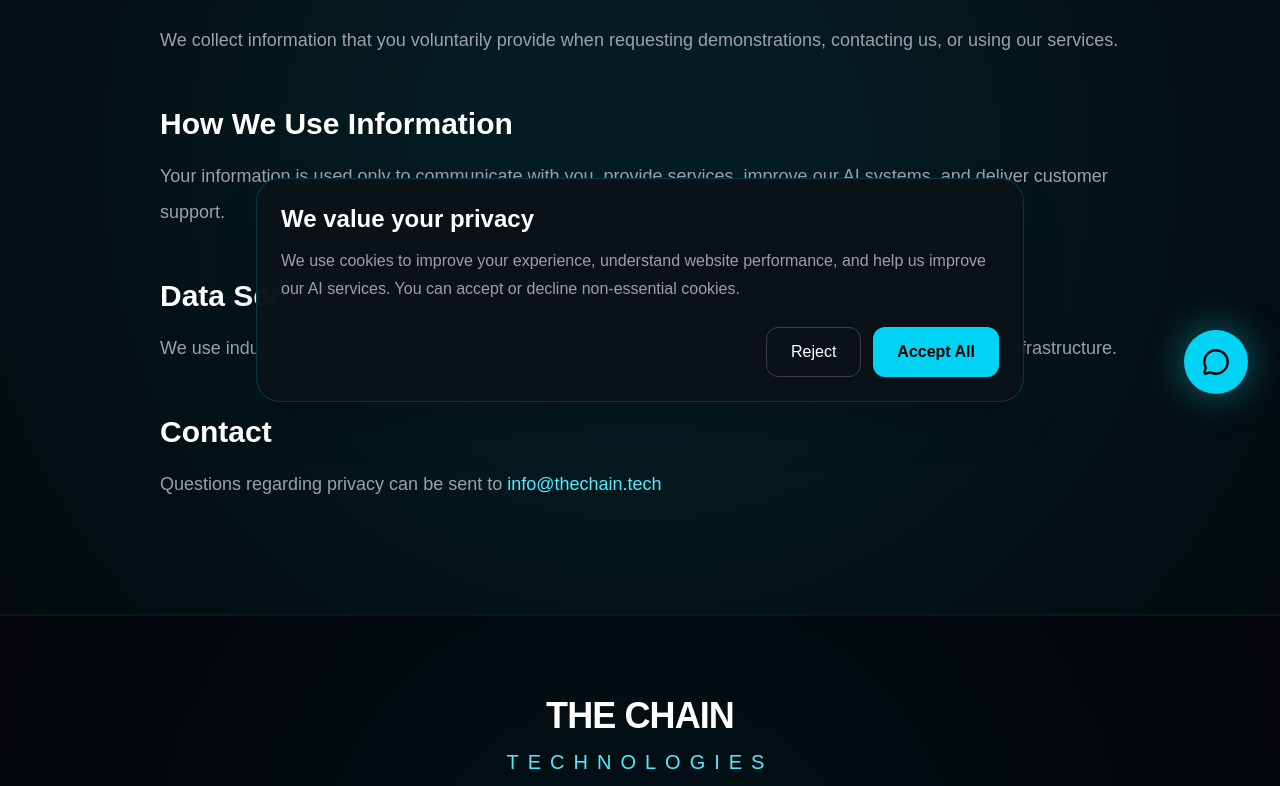
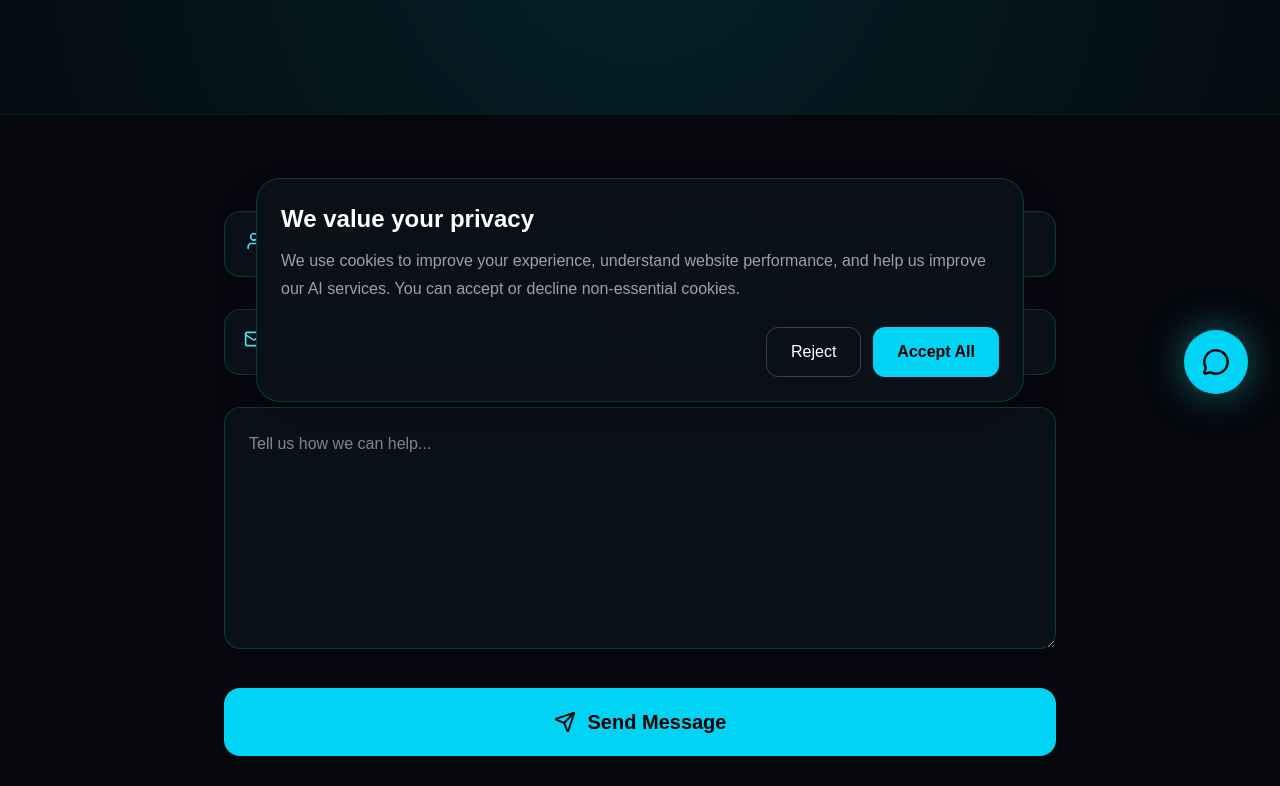
Before and after one commit to TheChainEnterprise/the-chain-tech, a Next.js app: page /contact in a window 1280 px wide. Shown: the part 374-1160 px from the top of the page. Built offline with nearby package versions, Linux system fonts and the light colour scheme.

Commit message:
Add shared navigation to legal pages

```diff
--- a/app/contact/page.tsx
+++ b/app/contact/page.tsx
@@ -1,10 +1,57 @@
 "use client";
 
+import { useState } from "react";
 import Navbar from "@/components/Navbar";
 import Footer from "@/components/Footer";
 import { motion } from "framer-motion";
+import { Mail, Phone, Building2, User, Send } from "lucide-react";
 
-export default function PrivacyPage() {
+export default function ContactPage() {
+  const [loading, setLoading] = useState(false);
+
+  const [success, setSuccess] = useState("");
+
+  const [form, setForm] = useState({
+    name: "",
+    company: "",
+    email: "",
+    phone: "",
+    message: "",
+  });
+
+  async function handleSubmit(e: React.FormEvent<HTMLFormElement>) {
+    e.preventDefault();
+
+    setLoading(true);
+    setSuccess("");
+
+    const res = await fetch("/api/contact", {
+      method: "POST",
+      headers: {
+        "Content-Type": "application/json",
+      },
+      body: JSON.stringify(form),
+    });
+
+    const data = await res.json();
+
+    setLoading(false);
+
+    if (data.success) {
+      setSuccess("✅ Message sent successfully.");
+
+      setForm({
+        name: "",
+        company: "",
+        email: "",
+        phone: "",
+        message: "",
+      });
+    } else {
+      alert("Something went wrong. Please try again.");
+    }
+  }
+
   return (
     <>
       <Navbar />
@@ -25,62 +72,158 @@ export default function PrivacyPage() {
             className="absolute left-1/2 top-1/2 h-[900px] w-[900px] -translate-x-1/2 -translate-y-1/2 rounded-full bg-cyan-400 blur-[240px]"
           />
 
-          <div className="relative z-10 mx-auto max-w-5xl px-8">
+          <div className="relative z-10 mx-auto max-w-5xl px-8 text-center">
 
-            <h1 className="text-center text-7xl font-black">
-              Privacy Policy
+            <h1 className="text-7xl font-black">
+              Contact Us
             </h1>
 
-            <div className="mt-20 space-y-12 text-lg leading-9 text-zinc-400">
+            <p className="mx-auto mt-8 max-w-3xl text-2xl leading-10 text-zinc-400">
+              We'd love to hear about your business and show you how Val can automate your customer communication.
+            </p>
 
-              <section>
-                <h2 className="mb-4 text-3xl font-bold text-white">
-                  Information We Collect
-                </h2>
+          </div>
 
-                <p>
-                  We collect information that you voluntarily provide when
-                  requesting demonstrations, contacting us, or using our
-                  services.
+        </section>
+
+        <section className="py-24">
+
+          <div className="mx-auto max-w-4xl px-8">
+
+            <form
+              onSubmit={handleSubmit}
+              className="space-y-8"
+            >
+
+              <div className="grid gap-6 md:grid-cols-2">
+
+                <div className="relative">
+
+                  <User
+                    size={20}
+                    className="absolute left-5 top-5 text-cyan-300"
+                  />
+
+                  <input
+                    type="text"
+                    placeholder="Full Name"
+                    value={form.name}
+                    onChange={(e) =>
+                      setForm({ ...form, name: e.target.value })
+                    }
+                    className="w-full rounded-2xl border border-cyan-400/20 bg-[#0B1118] py-5 pl-14 pr-5 outline-none transition focus:border-cyan-400"
+                    required
+                  />
+
+                </div>
+
+                <div className="relative">
+
+                  <Building2
+                    size={20}
+                    className="absolute left-5 top-5 text-cyan-300"
+                  />
+
+                  <input
+                    type="text"
+                    placeholder="Company"
+                    value={form.company}
+                    onChange={(e) =>
+                      setForm({ ...form, company: e.target.value })
+                    }
+                    className="w-full rounded-2xl border border-cyan-400/20 bg-[#0B1118] py-5 pl-14 pr-5 outline-none transition focus:border-cyan-400"
+                  />
+
+                </div>
+
+              </div>
+
+              <div className="grid gap-6 md:grid-cols-2">
+
+                <div className="relative">
+
+                  <Mail
+                    size={20}
+                    className="absolute left-5 top-5 text-cyan-300"
+                  />
+
+                  <input
+                    type="email"
+                    placeholder="Email"
+                    value={form.email}
+                    onChange={(e) =>
+                      setForm({ ...form, email: e.target.value })
+                    }
+                    className="w-full rounded-2xl border border-cyan-400/20 bg-[#0B1118] py-5 pl-14 pr-5 outline-none transition focus:border-cyan-400"
+                    required
+                  />
+
+                </div>
+
+                <div className="relative">
+
+                  <Phone
+                    size={20}
+                    className="absolute left-5 top-5 text-cyan-300"
+                  />
+
+                  <input
+                    type="text"
+                    placeholder="Phone"
+                    value={form.phone}
+                    onChange={(e) =>
+                      setForm({ ...form, phone: e.target.value })
+                    }
+                    className="w-full rounded-2xl border border-cyan-400/20 bg-[#0B1118] py-5 pl-14 pr-5 outline-none transition focus:border-cyan-400"
+                  />
+
+                </div>
+
+              </div>
+
+              <textarea
+                rows={8}
+                placeholder="Tell us how we can help..."
+                value={form.message}
+                onChange={(e) =>
+                  setForm({ ...form, message: e.target.value })
+                }
+                className="w-full rounded-2xl border border-cyan-400/20 bg-[#0B1118] p-6 outline-none transition focus:border-cyan-400"
+                required
+              />
+
+              <button
+                type="submit"
+                disabled={loading}
+                className="flex w-full items-center justify-center gap-3 rounded-2xl bg-cyan-400 py-5 text-xl font-bold text-black transition hover:scale-[1.02] hover:bg-cyan-300 disabled:opacity-60"
+              >
+                <Send size={22} />
+                {loading ? "Sending..." : "Send Message"}
+              </button>
+
+              {success && (
+                <p className="text-center text-cyan-300">
+                  {success}
                 </p>
-              </section>
+              )}
 
-              <section>
-                <h2 className="mb-4 text-3xl font-bold text-white">
-                  How We Use Information
-                </h2>
+            </form>
 
-                <p>
-                  Your information is used only to communicate with you,
-                  provide services, improve our AI systems, and deliver
-                  customer support.
-                </p>
-              </section>
+            <div className="mt-16 rounded-3xl border border-cyan-400/15 bg-[#0B1118] p-10">
 
-              <section>
-                <h2 className="mb-4 text-3xl font-bold text-white">
-                  Data Security
-                </h2>
+              <h2 className="text-3xl font-bold text-cyan-300">
+                Contact Information
+              </h2>
 
-                <p>
-                  We use industry-standard security practices to protect
-                  customer information and continuously improve our
-                  infrastructure.
-                </p>
-              </section>
+              <div className="mt-8 space-y-5 text-lg text-zinc-400">
 
-              <section>
-                <h2 className="mb-4 text-3xl font-bold text-white">
-                  Contact
-                </h2>
+                <p>📧 info@thechain.tech</p>
 
-                <p>
-                  Questions regarding privacy can be sent to{" "}
-                  <span className="text-cyan-300">
-                    info@thechain.tech
-                  </span>
-                </p>
-              </section>
+                <p>🌍 Worldwide Remote Deployment</p>
+
+                <p>🤖 AI Negotiating Receptionist Solutions</p>
+
+              </div>
 
             </div>
 
```
